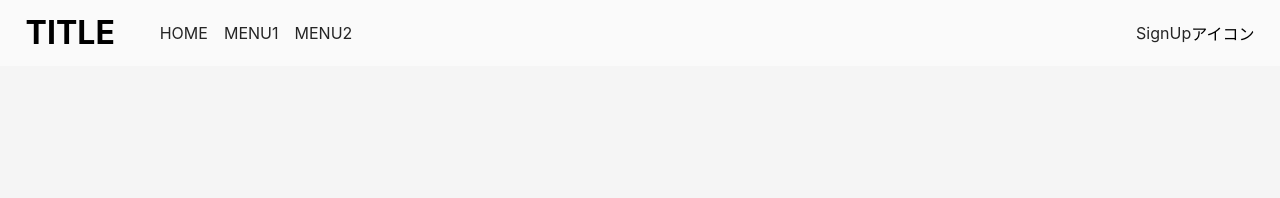
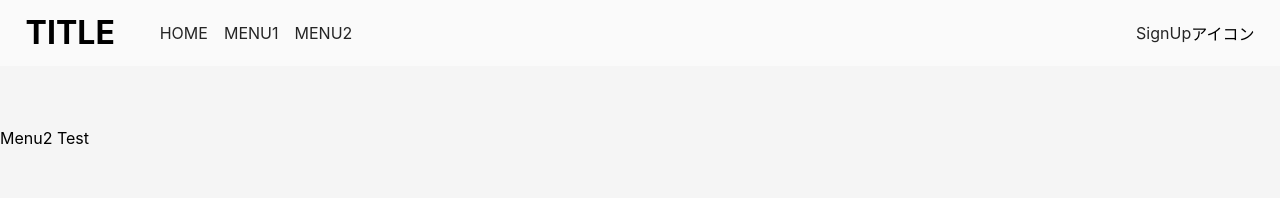
Before and after one commit to nyaruo/CA_team1, a React (Create React App) app: page /menu2 in a window 1280 px wide. Shown: the top 198 px of the page. Built offline with nearby package versions, Linux system fonts and the light colour scheme.

Commit message:
レイアウトの更新と画面遷移の実装

```diff
--- a/src/components/pages/Home.js
+++ b/src/components/pages/Home.js
@@ -3,7 +3,7 @@ import React from 'react';
 class Home extends React.Component{
 	render(){
 		return(
-			<div>Hello HOME</div>
+			<div className='mainText'>Hello HOME</div>
 		);
 	}
 }
--- a/src/components/pages/Menu1.js
+++ b/src/components/pages/Menu1.js
@@ -3,7 +3,7 @@ import React from 'react';
 class Menu1 extends React.Component{
 	render(){
 		return(
-			<div>Menu1 Test</div>
+			<div className='mainText'>Menu1 Test</div>
 		);
 	}
 }
--- a/src/components/pages/Menu2.js
+++ b/src/components/pages/Menu2.js
@@ -3,7 +3,7 @@ import React from 'react';
 class Menu2 extends React.Component{
 	render(){
 		return(
-			<div>Menu2 Test</div>
+			<div className='mainText'>Menu2 Test</div>
 		);
 	}
 }
--- a/src/stylesheets/App.css
+++ b/src/stylesheets/App.css
@@ -62,3 +62,7 @@ main {
   height: 100%;
   width: 100%;
 }
+
+.mainText {
+  margin-top: 10%;
+}
```
